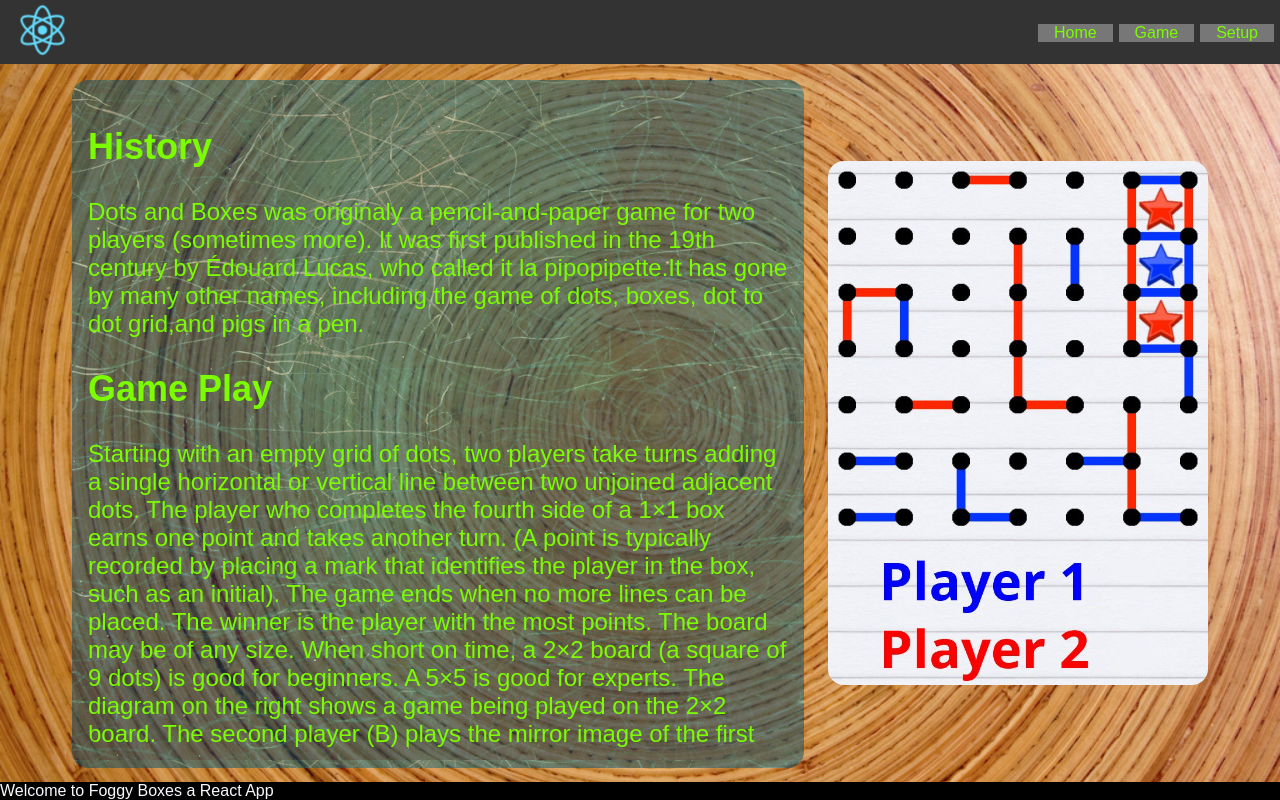
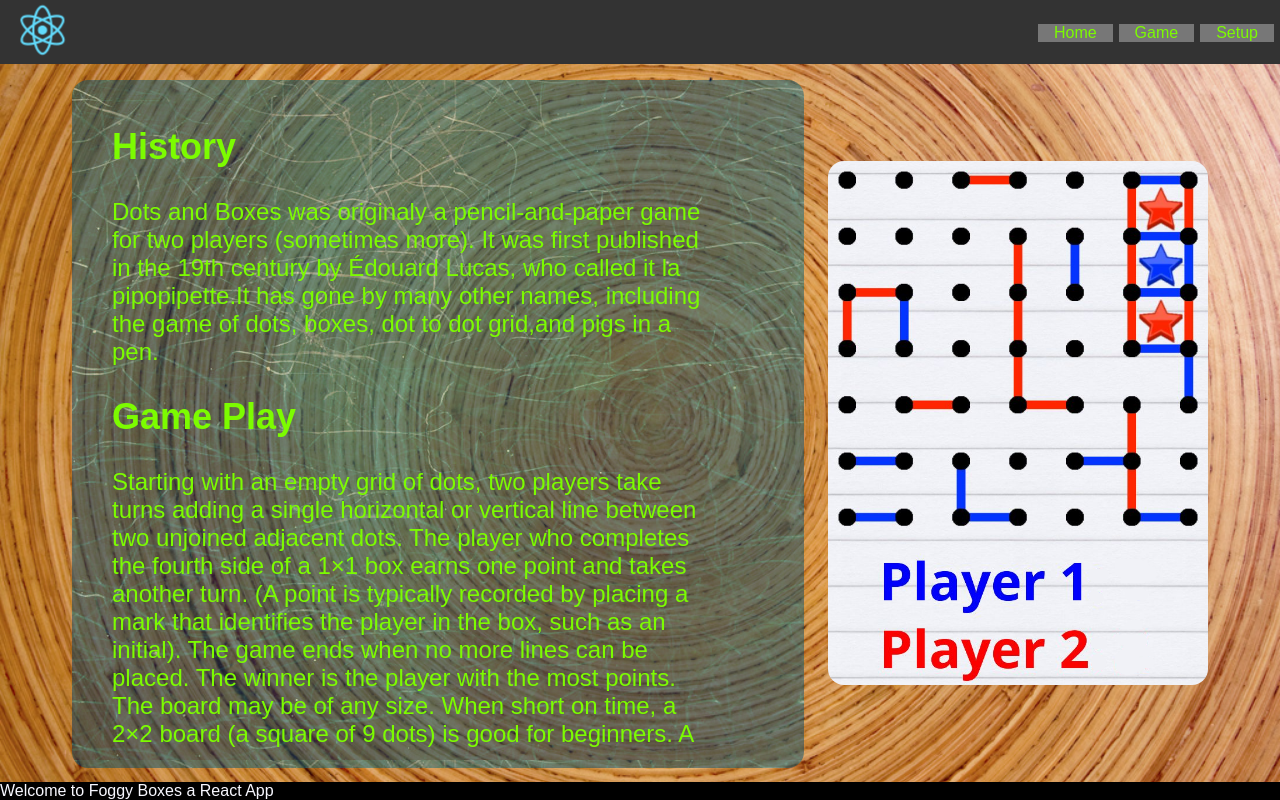
Before and after one commit to Tim3Ds/FoggyBoxs, a React (Create React App) app: page / in a window 1280 px wide. Built offline with nearby package versions, Linux system fonts and the light colour scheme.

Commit message:
make more readable

```diff
--- a/src/App/Body/body.css
+++ b/src/App/Body/body.css
@@ -35,8 +35,10 @@
     right: 1em;
     left: 1em;
     bottom: 2em;
-    max-width: 700px;
+    max-width: 600px;
     margin: auto;
+    padding-right: 3em;
+    padding-left: 1em;
     border-radius: 1em;
     z-index: 5;
     color: lawngreen;
@@ -88,8 +90,10 @@
       right: 1em;
       left: 1em;
       bottom: 2em;
-      max-width: 700px;
+      max-width: 600px;
       margin-left: 1em;
+      padding-right: 3em;
+      padding-left: 1em;
       border-radius: 1em;
       z-index: 5;
       color: lawngreen;
```
